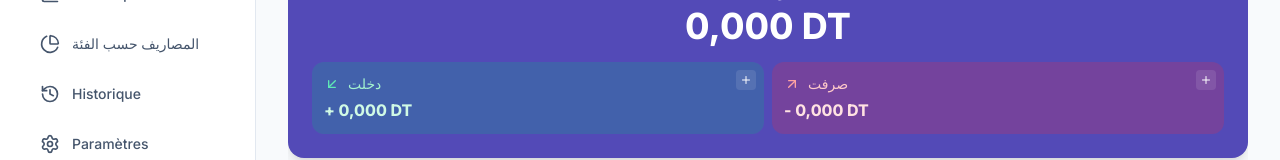
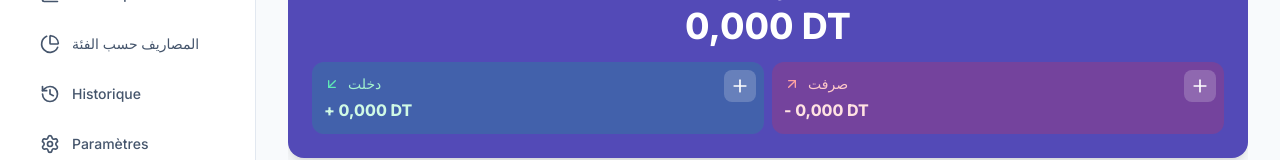
Before and after one commit to DHIF24/flowbudget, a React (Vite) app: page /dashboard in a window 1280 px wide. Shown: the part 186-346 px from the top of the page. Built offline with nearby package versions, Linux system fonts and the light colour scheme; no server answers; the database is empty; sample sign-in values are in the browser's storage.

Commit message:
Increase Plus button size in BalanceCard for better visibility

```diff
--- a/src/components/dashboard/BalanceCard.jsx
+++ b/src/components/dashboard/BalanceCard.jsx
@@ -43,8 +43,8 @@ export default function BalanceCard({
           <p className="text-xs sm:text-base font-bold text-emerald-100 truncate">
             + {formatCurrency(totalIncome, currency)}
           </p>
-          <div className="absolute top-1.5 right-1.5 sm:top-2 sm:right-2 p-0.5 sm:p-1 bg-white/10 rounded">
-            <Plus className="h-2.5 w-2.5 sm:h-3 sm:w-3 text-white" />
+          <div className="absolute top-1 right-1 sm:top-2 sm:right-2 p-1 sm:p-1.5 bg-white/20 rounded-md sm:rounded-lg">
+            <Plus className="h-4 w-4 sm:h-5 sm:w-5 text-white" />
           </div>
         </button>
 
@@ -57,8 +57,8 @@ export default function BalanceCard({
           <p className="text-xs sm:text-base font-bold text-red-100 truncate">
             - {formatCurrency(totalExpense, currency)}
           </p>
-          <div className="absolute top-1.5 right-1.5 sm:top-2 sm:right-2 p-0.5 sm:p-1 bg-white/10 rounded">
-            <Plus className="h-2.5 w-2.5 sm:h-3 sm:w-3 text-white" />
+          <div className="absolute top-1 right-1 sm:top-2 sm:right-2 p-1 sm:p-1.5 bg-white/20 rounded-md sm:rounded-lg">
+            <Plus className="h-4 w-4 sm:h-5 sm:w-5 text-white" />
           </div>
         </button>
       </div>
```
